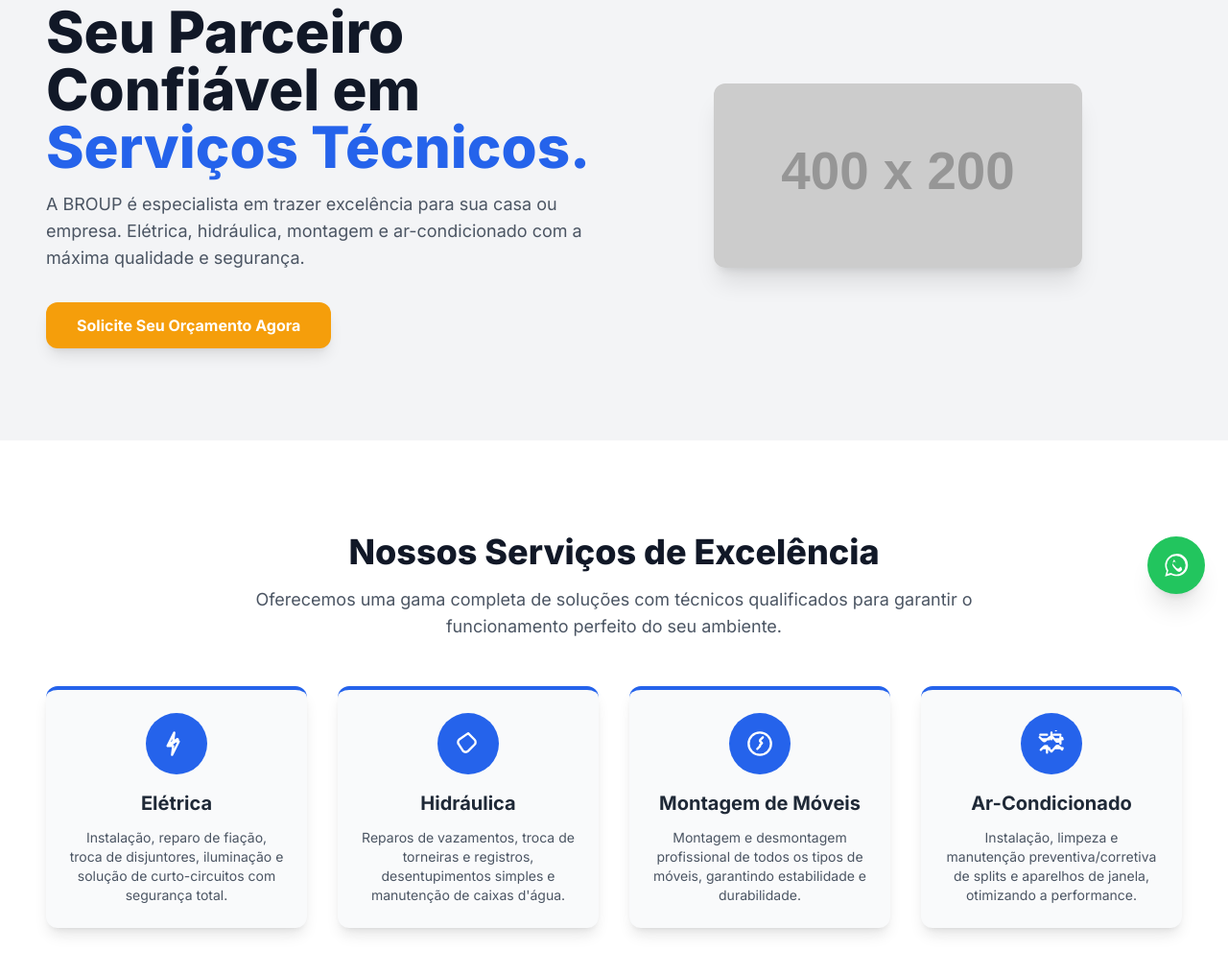
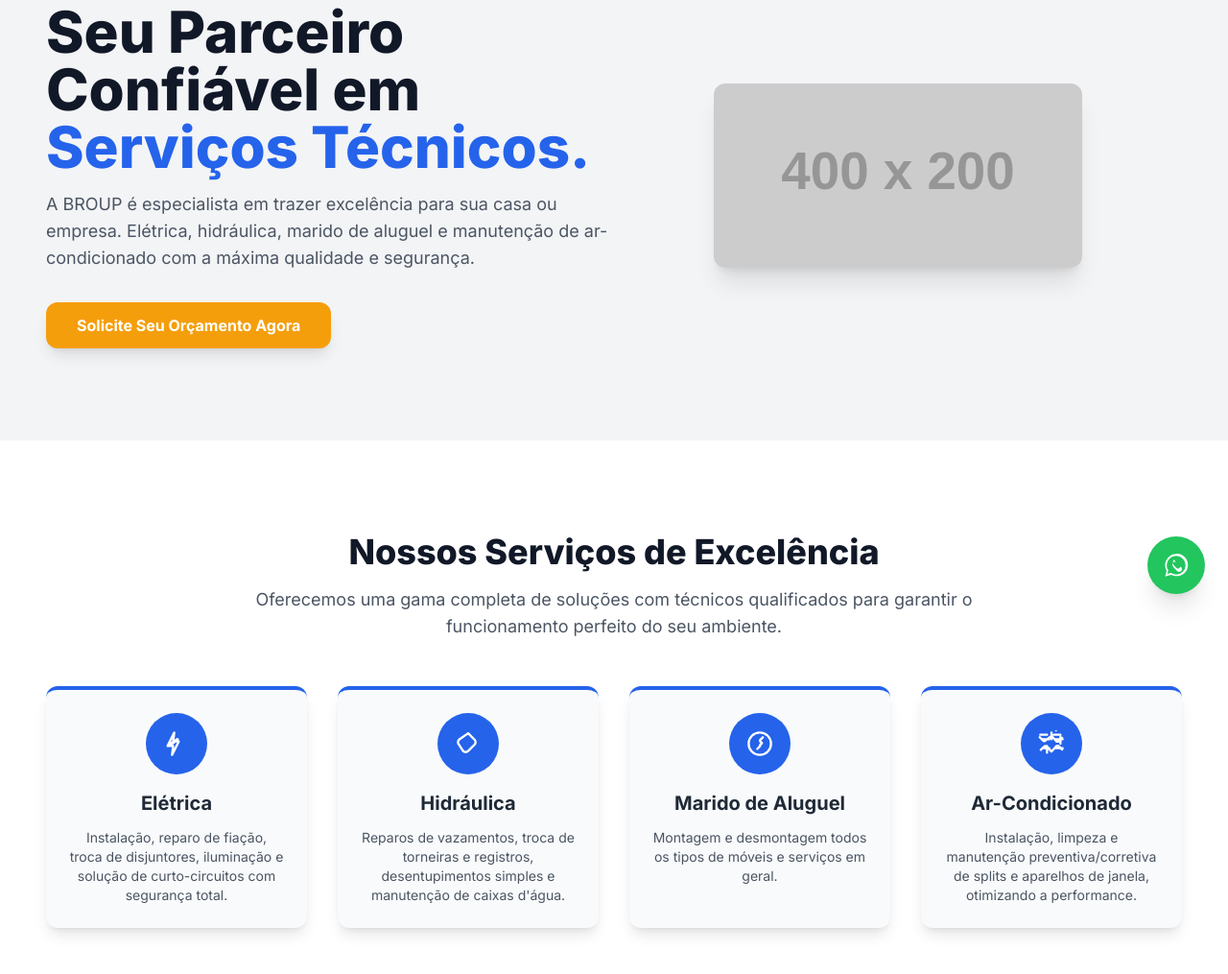
Before and after one commit to Macnativa/broup-gmn, a plain HTML site: page index.html in a window 1280 px wide. Shown: the part 157-1172 px from the top of the page at 96% size. Drawn offline with nearby package versions, Linux system fonts and the light colour scheme; placeholder pictures from the web are drawn by us.

Commit message:
Update index.html

```diff
--- a/index.html
+++ b/index.html
@@ -97,7 +97,7 @@
                         Seu Parceiro Confiável em <span class="text-primary">Serviços Técnicos.</span>
                     </h1>
                     <p class="text-lg text-gray-600 mb-8">
-                        A BROUP é especialista em trazer excelência para sua casa ou empresa. Elétrica, hidráulica, montagem e ar-condicionado com a máxima qualidade e segurança.
+                        A BROUP é especialista em trazer excelência para sua casa ou empresa. Elétrica, hidráulica, marido de aluguel e manutenção de ar-condicionado com a máxima qualidade e segurança.
                     </p>
                     <a href="#contato" class="inline-block bg-accent hover:bg-yellow-600 text-white font-bold py-3 px-8 rounded-xl shadow-lg transition duration-300 transform hover:scale-105">
                         Solicite Seu Orçamento Agora
@@ -140,8 +140,8 @@
                         <div class="flex items-center justify-center w-16 h-16 bg-primary rounded-full mb-4 mx-auto">
                             <!-- Ícone Tool (Montagem) --><svg xmlns="http://www.w3.org/2000/svg" width="28" height="28" viewBox="0 0 24 24" fill="none" stroke="white" stroke-width="2" stroke-linecap="round" stroke-linejoin="round" class="lucide lucide-tool"><path d="M14.7 6.3l-2.4 2.4a.5.5 0 0 0-.1.3v.8l1.7 1.7-1.7 1.7v.8a.5.5 0 0 0-.1.3l-2.4 2.4M12 2a10 10 0 1 0 0 20 10 10 0 0 0 0-20z"/></svg>
                         </div>
-                        <h3 class="text-xl font-bold text-center mb-3">Montagem de Móveis</h3>
-                        <p class="text-gray-600 text-center text-sm">Montagem e desmontagem profissional de todos os tipos de móveis, garantindo estabilidade e durabilidade.</p>
+                        <h3 class="text-xl font-bold text-center mb-3">Marido de Aluguel</h3>
+                        <p class="text-gray-600 text-center text-sm">Montagem e desmontagem todos os tipos de móveis e serviços em geral.</p>
                     </div>
 
                     <!-- Serviço 4: Ar-Condicionado --><div class="p-6 bg-gray-50 rounded-xl shadow-lg card-hover-effect border-t-4 border-primary">
@@ -226,7 +226,7 @@
                                 <option value="" disabled selected>Selecione um serviço</option>
                                 <option value="eletrica">Elétrica</option>
                                 <option value="hidraulica">Hidráulica</option>
-                                <option value="moveis">Montagem de Móveis</option>
+                                <option value="moveis">Marido de Aluguel</option>
                                 <option value="ar_condicionado">Manutenção de Ar-Condicionado</option>
                                 <option value="outros">Outros</option>
                             </select>
@@ -287,7 +287,7 @@
                         <span class="font-medium text-white">E-mail:</span> contato@broup.com.br
                     </p>
                     <p class="text-gray-400">
-                        <span class="font-medium text-white">Endereço:</span> Rua da Excelência, 123 - Cidade/UF
+                        <span class="font-medium text-white">Localização:</span> Campinas / SP
                     </p>
                 </div>
 
```
